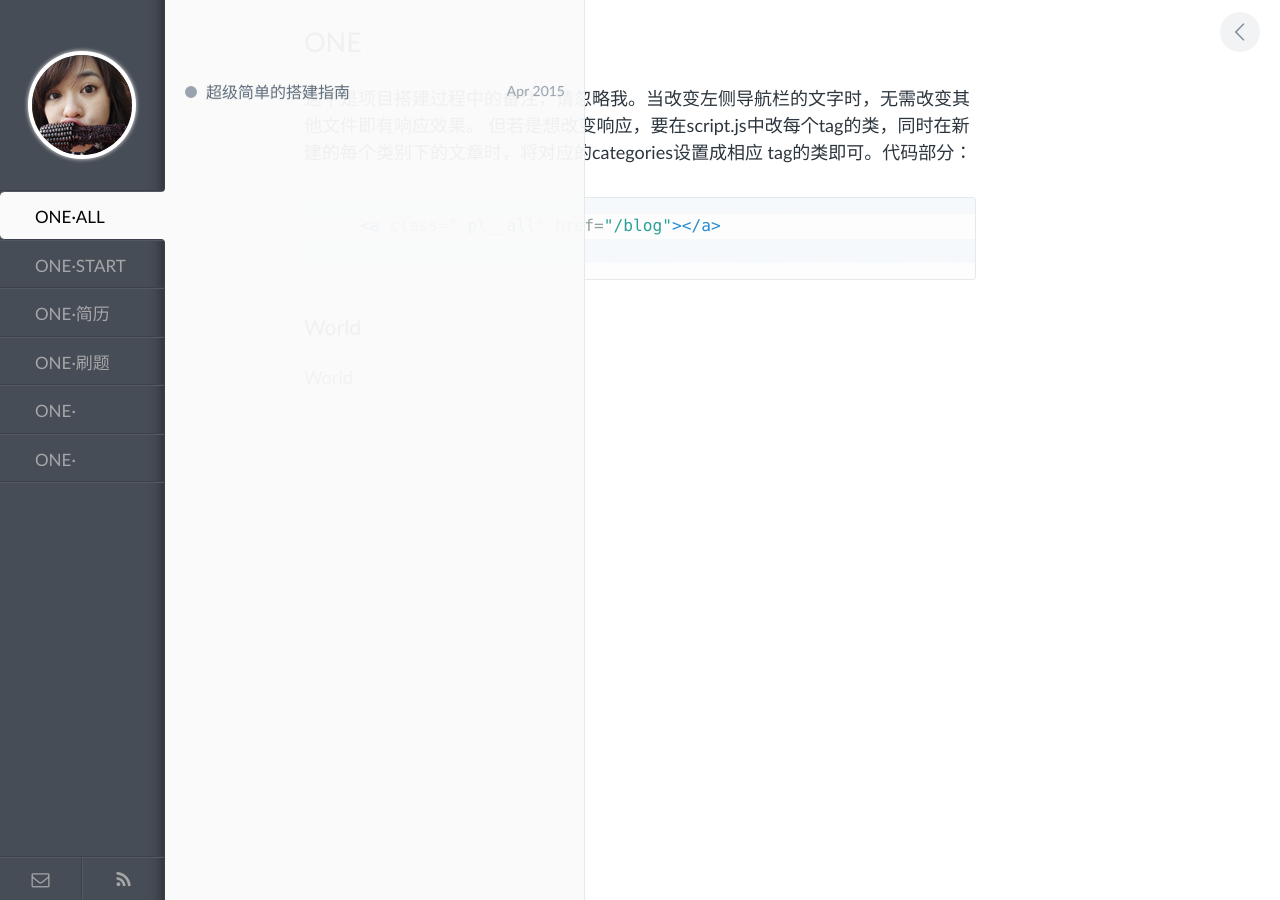
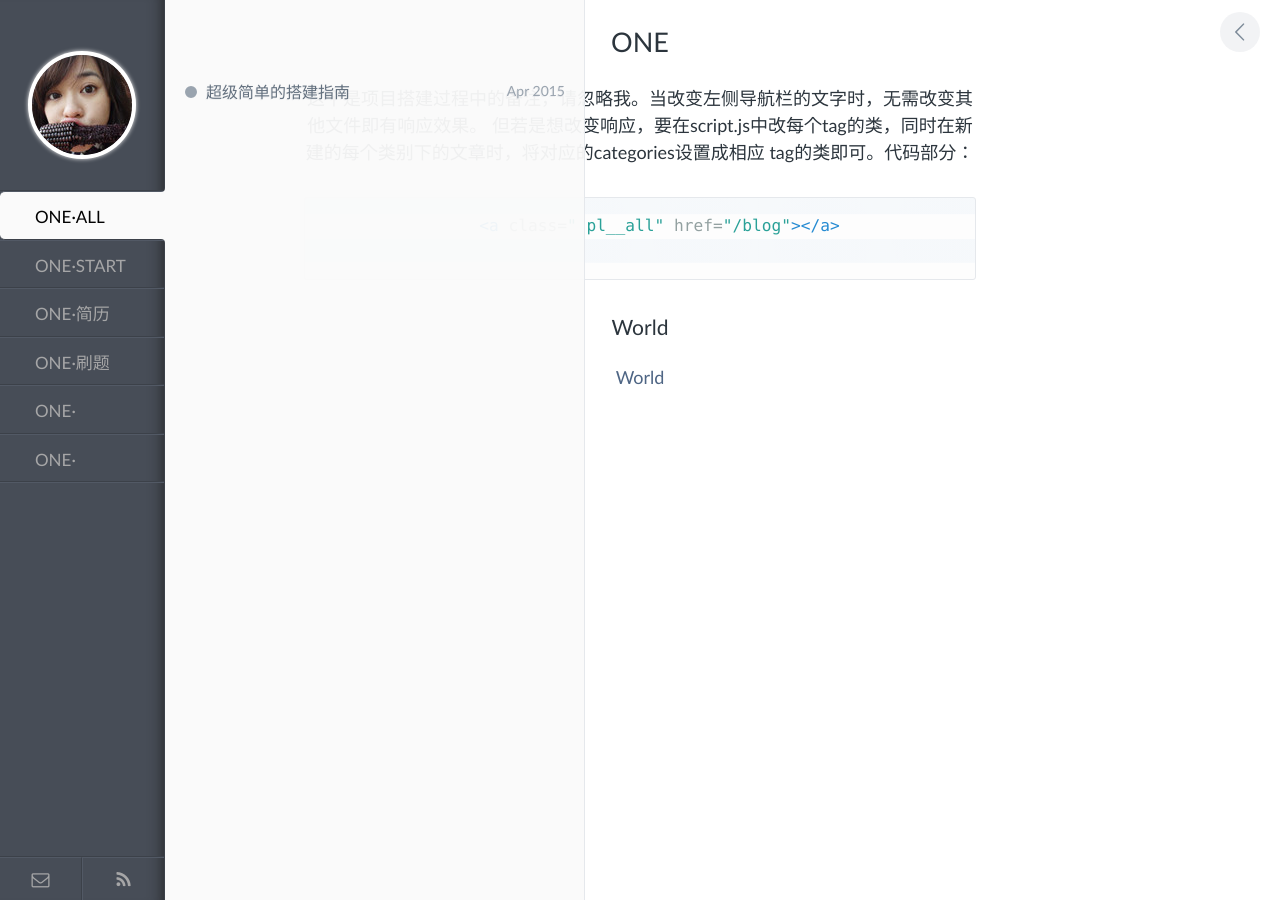
Before and after one commit to weiier/blog, a Jekyll site: the page built from index.html, in a window 1280 px wide. Built offline with Jekyll 4.4.1, drawn with Linux system fonts in a browser that asks for light colours.

Commit message:
Update style.css

```diff
--- a/assets/css/style.css
+++ b/assets/css/style.css
@@ -50,6 +50,9 @@ a {
 /*---------------------------------*\
    extend by dr.zhang
 \*---------------------------------*/
+	#home {
+		text-align: center;
+	}
 	#home a {
 		  position: relative;
 		  color: #4e6584;
```
